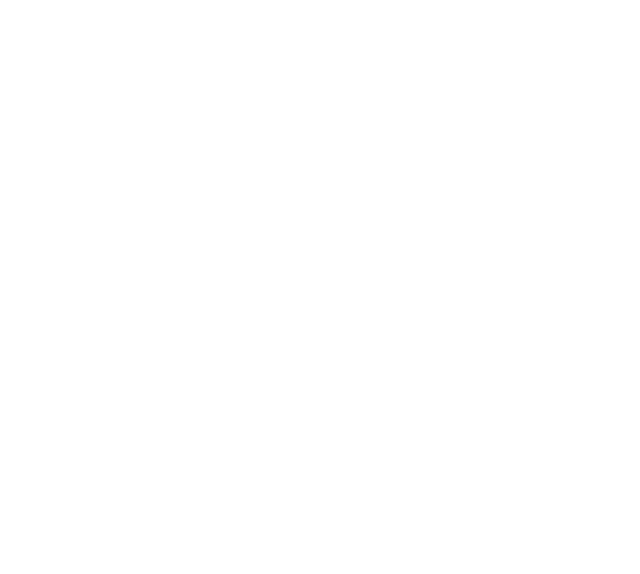
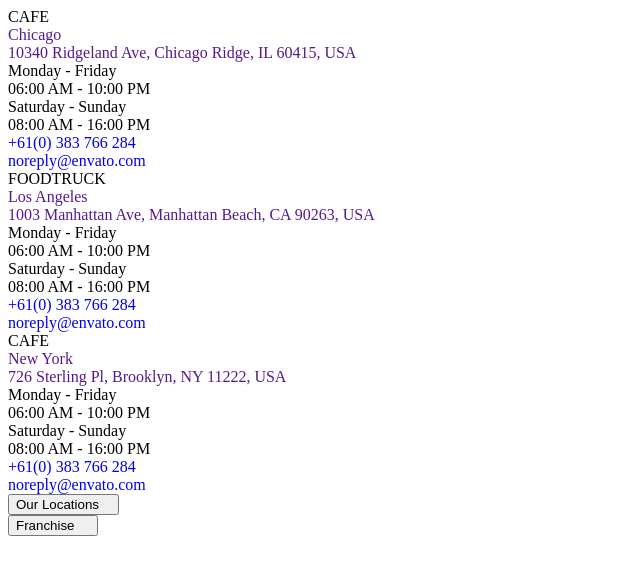
Before and after one commit to Iryna-Tyshchuk/training, a plain HTML site: page index.html in a window 1280 px wide. Shown: the whole page, without its empty margins (0-640 px from the left). Drawn offline with Linux system fonts and the light colour scheme.

Commit message:
html contacts

```diff
--- /dev/null
+++ b/css/styles.css
@@ -0,0 +1,89 @@
+h1,
+h2,
+h3,
+h4,
+h5,
+h6,
+p {
+  margin-top: 0;
+  margin-bottom: 0;
+}
+
+ul,
+ol {
+  list-style: none;
+  margin-top: 0;
+  margin-bottom: 0;
+  padding-left: 0;
+}
+
+a {
+  text-decoration: none;
+}
+
+button {
+  cursor: pointer;
+}
+
+address {
+  font-style: normal;
+}
+
+img {
+  display: block;
+  max-width: 100%;
+  height: auto;
+}
+.visually-hidden {
+  position: absolute;
+  width: 1px;
+  height: 1px;
+  margin: -1px;
+  padding: 0;
+  overflow: hidden;
+  border: 0;
+  clip: rect(0 0 0 0);
+}
+
+.contacts {
+}
+.container {
+}
+.visually-hidden {
+}
+.contacts__list {
+}
+.contacts__item {
+}
+.contacts__category {
+}
+.contacts__adress-link {
+}
+.city {
+}
+.contacts-workinghours {
+}
+.contacts-workinghours__list {
+}
+.contacts-workinghours__item {
+}
+.days {
+}
+.hours {
+}
+.contacts-telmail {
+}
+.contacts-telmail__list {
+}
+.contacts-telmail__item {
+}
+.contacts-telmail__link {
+}
+.contact-button-list {
+}
+.contact-button-item {
+}
+.contact-button {
+}
+.icon-contacts {
+}
--- a/index.html
+++ b/index.html
@@ -1,18 +1,150 @@
 <!DOCTYPE html>
 <html lang="en">
-<head>
-    <meta charset="UTF-8">
-    <meta http-equiv="X-UA-Compatible" content="IE=edge">
-    <meta name="viewport" content="width=device-width, initial-scale=1.0">
+  <head>
+    <meta charset="UTF-8" />
+    <meta http-equiv="X-UA-Compatible" content="IE=edge" />
+    <meta name="viewport" content="width=device-width, initial-scale=1.0" />
+    <link rel="stylesheet" href="./css/styles.css" />
     <title>Document</title>
-</head>
-<body>
+  </head>
+  <body>
     <header>
+      <section class="contacts">
+        <div class="container">
+          <h2 class="visually-hidden">Contacts</h2>
+          <ul class="contacts__list">
+            <li class="contacts__item">
+              <span class="contacts__category">CAFE</span>
 
+              <a class="contacts__adress-link" href=""
+                ><p class="city">Chicago</p>
+                10340 Ridgeland Ave, Chicago Ridge, IL 60415, USA</a
+              >
+              <div class="contacts-workinghours">
+                <ul class="contacts-workinghours__list">
+                  <li class="contacts-workinghours__item">
+                    <p class="days">Monday - Friday</p>
+                    <p class="hours">06:00 AM - 10:00 PM</p>
+                  </li>
+                  <li class="contacts-workinghours__item">
+                    <p class="days">Saturday - Sunday</p>
+                    <p class="hours">08:00 AM - 16:00 PM</p>
+                  </li>
+                </ul>
+              </div>
 
+              <div class="contacts-telmail">
+                <ul class="contacts-telmail__list">
+                  <li class="contacts-telmail__item">
+                    <a class="contacts-telmail__link" href="tel:+610383766284"
+                      >+61(0) 383 766 284</a
+                    >
+                  </li>
+                  <li class="contacts-telmail__item">
+                    <a
+                      class="contacts-telmail__link"
+                      href="mailto:noreply@envato.com"
+                      >noreply@envato.com</a
+                    >
+                  </li>
+                </ul>
+              </div>
+            </li>
+            <li class="contacts__item">
+              <span class="contacts__category">FOODTRUCK</span>
+
+              <a class="contacts__adress-link" href=""
+                ><p class="city">Los Angeles</p>
+                1003 Manhattan Ave, Manhattan Beach, CA 90263, USA</a
+              >
+              <div class="contacts-workinghours">
+                <ul class="contacts-workinghours__list">
+                  <li class="contacts-workinghours__item">
+                    <p class="days">Monday - Friday</p>
+                    <p class="hours">06:00 AM - 10:00 PM</p>
+                  </li>
+                  <li class="contacts-workinghours__item">
+                    <p class="days">Saturday - Sunday</p>
+                    <p class="hours">08:00 AM - 16:00 PM</p>
+                  </li>
+                </ul>
+              </div>
+
+              <div class="contacts-telmail">
+                <ul class="contacts-telmail__list">
+                  <li class="contacts-telmail__item">
+                    <a class="contacts-telmail__link" href="tel:+610383766284"
+                      >+61(0) 383 766 284</a
+                    >
+                  </li>
+                  <li class="contacts-telmail__item">
+                    <a
+                      class="contacts-telmail__link"
+                      href="mailto:noreply@envato.com"
+                      >noreply@envato.com</a
+                    >
+                  </li>
+                </ul>
+              </div>
+            </li>
+            <li class="contacts__item">
+              <span class="contacts__category">CAFE</span>
+
+              <a class="contacts__adress-link" href=""
+                ><p class="city">New York</p>
+                726 Sterling Pl, Brooklyn, NY 11222, USA</a
+              >
+              <div class="contacts-workinghours">
+                <ul class="contacts-workinghours__list">
+                  <li class="contacts-workinghours__item">
+                    <p class="days">Monday - Friday</p>
+                    <p class="hours">06:00 AM - 10:00 PM</p>
+                  </li>
+                  <li class="contacts-workinghours__item">
+                    <p class="days">Saturday - Sunday</p>
+                    <p class="hours">08:00 AM - 16:00 PM</p>
+                  </li>
+                </ul>
+              </div>
+
+              <div class="contacts-telmail">
+                <ul class="contacts-telmail__list">
+                  <li class="contacts-telmail__item">
+                    <a class="contacts-telmail__link" href="tel:+610383766284"
+                      >+61(0) 383 766 284</a
+                    >
+                  </li>
+                  <li class="contacts-telmail__item">
+                    <a
+                      class="contacts-telmail__link"
+                      href="mailto:noreply@envato.com"
+                      >noreply@envato.com</a
+                    >
+                  </li>
+                </ul>
+              </div>
+            </li>
+          </ul>
+
+          <ul class="contact-button-list">
+            <li class="contact-button-item">
+              <button class="contact-button">
+                Our Locations<svg class="icon-contacts" width="12" height="12">
+                  <use href="./images/icons.svg#icon-arrow"></use>
+                </svg>
+              </button>
+            </li>
+            <li class="contact-button-item">
+              <button class="contact-button">
+                Franchise
+                <svg class="icon-contacts" width="12" height="12">
+                  <use href="./images/icons.svg#icon-arrow"></use>
+                </svg>
+              </button>
+            </li>
+          </ul>
+        </div>
+      </section>
     </header>
-
-
-
-</body>
+  </body>
 </html>
```
Also changed, not shown: package-lock.json (added).
